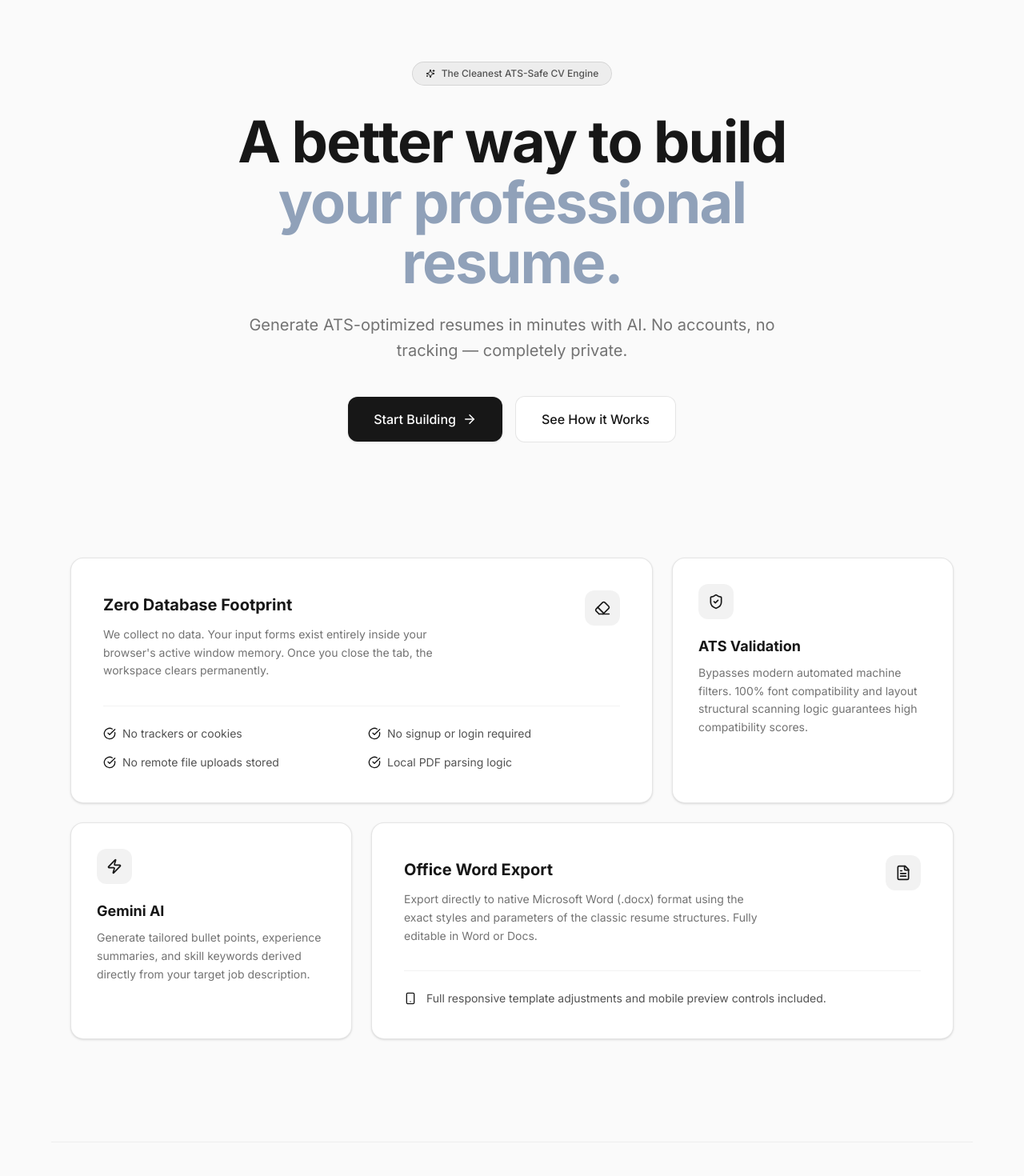
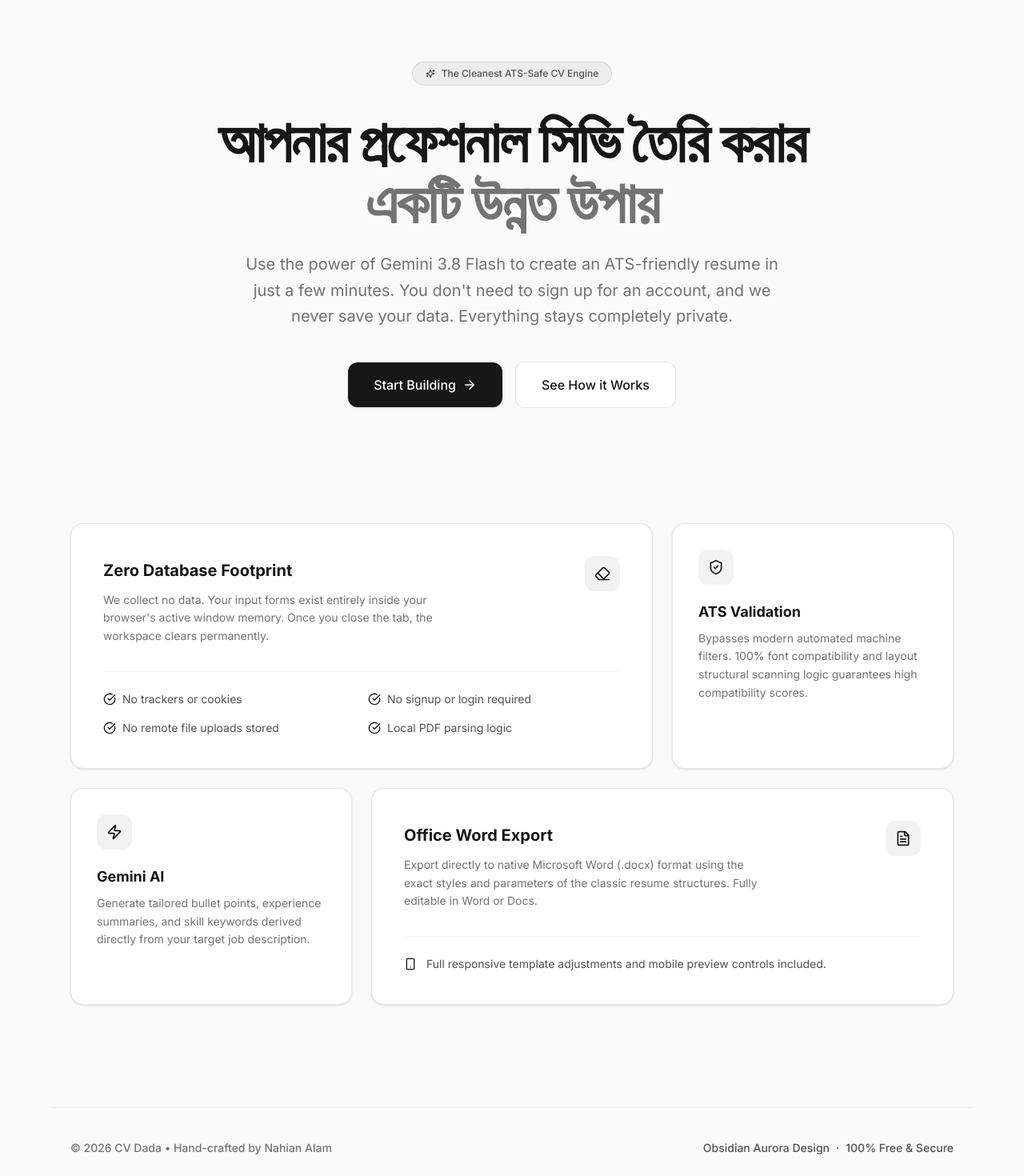
Before and after one commit to alamnahianofficial/CV-Dada-v3.0-CV-Ai-CV-maker., a Next.js app in the folder my-app/: page / in a window 1280 px wide. Shown: the part 100-1570 px from the top of the page at 80% size. Built offline with nearby package versions, Linux system fonts and the light colour scheme.

Commit message:
Update texts to Bangla, promote Gemini, fix button text color

```diff
--- a/my-app/src/app/page.tsx
+++ b/my-app/src/app/page.tsx
@@ -56,10 +56,10 @@ export default function LandingPage() {
           transition={{ delay: 0.1 }}
           className="text-5xl sm:text-7xl font-bold text-[#171717] leading-[1.05] tracking-tight mb-6"
         >
-          A better way to build
+          আপনার প্রফেশনাল সিভি তৈরি করার
           <br />
-          <span className="text-slate-400">
-            your professional resume.
+          <span className="text-neutral-500">
+            একটি উন্নত উপায়
           </span>
         </motion.h1>
 
@@ -70,8 +70,7 @@ export default function LandingPage() {
           transition={{ delay: 0.18 }}
           className="text-lg md:text-xl text-[#737373] max-w-2xl mx-auto mb-10 leading-relaxed font-inter"
         >
-          Generate ATS-optimized resumes in minutes with AI.{" "}
-          <span>No accounts, no tracking — completely private.</span>
+          Use the power of Gemini 3.8 Flash to create an ATS-friendly resume in just a few minutes. You don't need to sign up for an account, and we never save your data. Everything stays completely private.
         </motion.p>
 
         <motion.div
@@ -184,12 +183,11 @@ export default function LandingPage() {
         </div>
       </section>
 
-      {/* footer */}
       <footer
         className="max-w-6xl mx-auto px-6 py-10 flex flex-col md:flex-row justify-between items-center gap-6 relative z-10 border-t border-black/5"
       >
         <p className="text-[#737373] text-sm font-medium">
-          © 2026 CV Dada
+          © 2026 CV Dada • Hand-crafted by Nahian Alam
         </p>
         <div className="text-sm text-[#525252] flex items-center gap-2 font-medium">
           <span>Obsidian Aurora Design</span>
--- a/my-app/src/components/builder/AIModal.tsx
+++ b/my-app/src/components/builder/AIModal.tsx
@@ -123,11 +123,11 @@ export default function AIModal({ open, aiBrief, onChange, onClose, onGenerate,
               <button
                 onClick={onGenerate}
                 disabled={!aiBrief.trim() || genStatus === "Calling AI…" || genStatus === "Parsing…"}
-                className="flex-1 py-3 rounded-xl bg-[#171717] hover:bg-[#262626] text-neutral-900 text-sm font-semibold transition-all flex items-center justify-center gap-2 disabled:opacity-50 disabled:cursor-not-allowed cursor-pointer shadow-sm"
+                className="flex-1 py-3 rounded-xl bg-[#171717] hover:bg-[#262626] text-white text-sm font-semibold transition-all flex items-center justify-center gap-2 disabled:opacity-50 disabled:cursor-not-allowed cursor-pointer shadow-sm"
               >
                 {genStatus === "Calling AI…" || genStatus === "Parsing…" ? (
                   <>
-                    <svg className="animate-spin h-3.5 w-3.5 text-neutral-900" fill="none" viewBox="0 0 24 24" style={{ width: 14, height: 14 }}>
+                    <svg className="animate-spin h-3.5 w-3.5 text-white" fill="none" viewBox="0 0 24 24" style={{ width: 14, height: 14 }}>
                       <circle className="opacity-25" cx="12" cy="12" r="10" stroke="currentColor" strokeWidth="4" />
                       <path className="opacity-75" fill="currentColor" d="M4 12a8 8 0 018-8V0C5.373 0 0 5.373 0 12h4zm2 5.291A7.962 7.962 0 014 12H0c0 3.042 1.135 5.824 3 7.938l3-2.647z" />
                     </svg>
```
